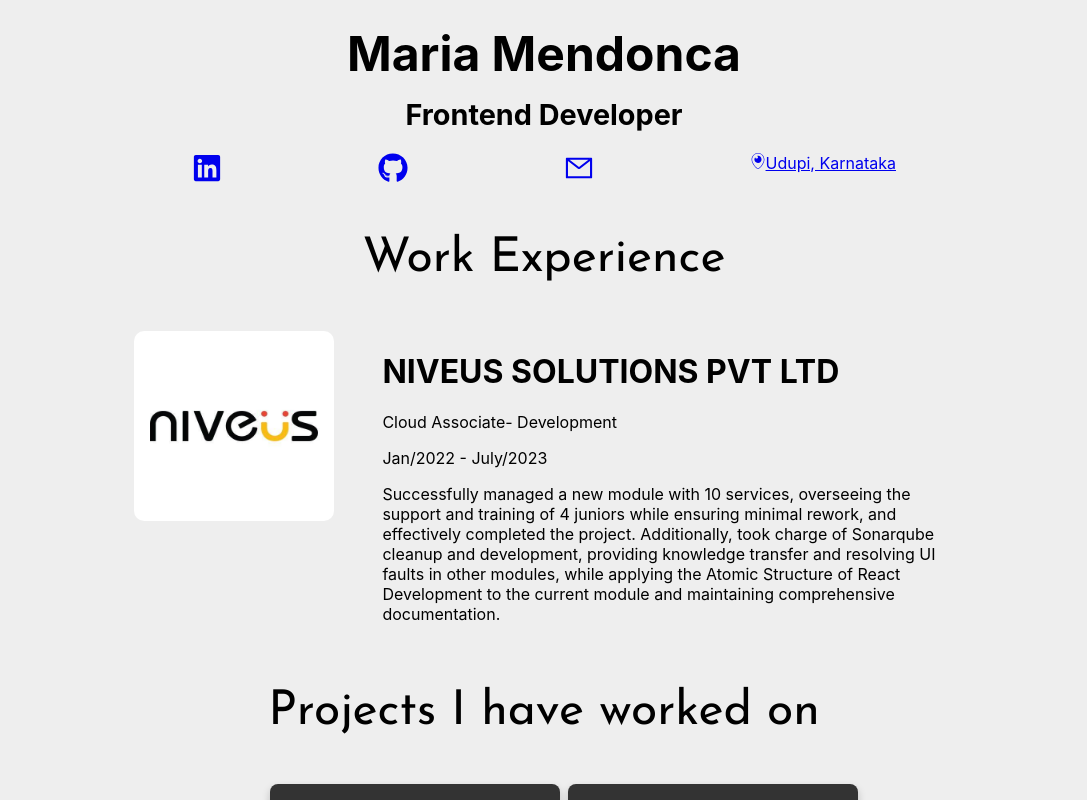
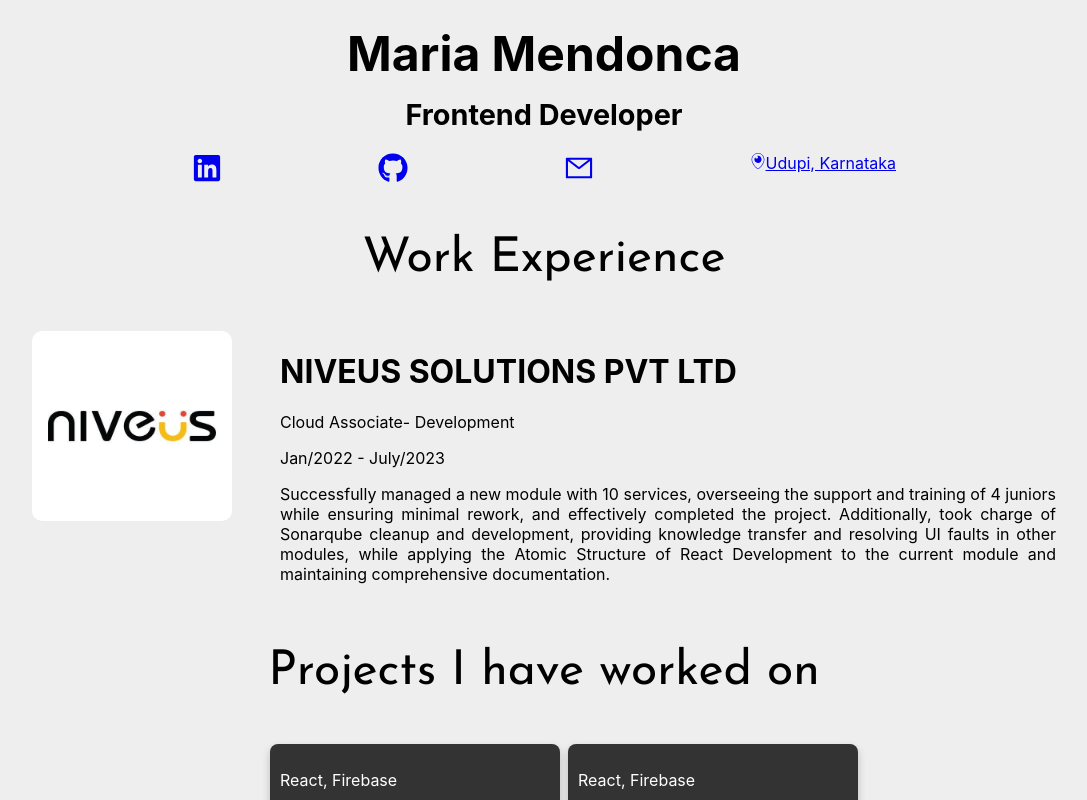
Before and after one commit to mendoncamaria/portfolio, a React (Create React App) app: page / in a window 1280 px wide. Shown: the top 800 px of the page, without its empty margins (96-1183 px from the left). Built offline with nearby package versions, Linux system fonts and the light colour scheme.

Commit message:
Removed padding, added styling

```diff
--- a/src/components/experience/WorkExperience.jsx
+++ b/src/components/experience/WorkExperience.jsx
@@ -18,7 +18,7 @@ function WorkExperience() {
             <h1 className="companyName">{WORK_EXPERIENCE1.NAME}</h1>
             <p className="jobTitle">{WORK_EXPERIENCE1.TITLE}</p>
             <p className="dates">{WORK_EXPERIENCE1.DATE}</p>
-            <p className="contentData">{WORK_EXPERIENCE1.POINT1}</p>
+            <p className="contentData" style={{textAlign: 'justify'}}>{WORK_EXPERIENCE1.POINT1}</p>
           </div>
         </div>
       </div>
--- a/src/components/experience/experience.module.css
+++ b/src/components/experience/experience.module.css
@@ -2,9 +2,6 @@
   text-align: var(--heading-text-align);
   font-family: var(--heading-font-family);
   font-size: var(--heading-font-size);
-}
-.main {
-  padding: 0 10%;
 }
 .sub_container {
   display: flex;
```
